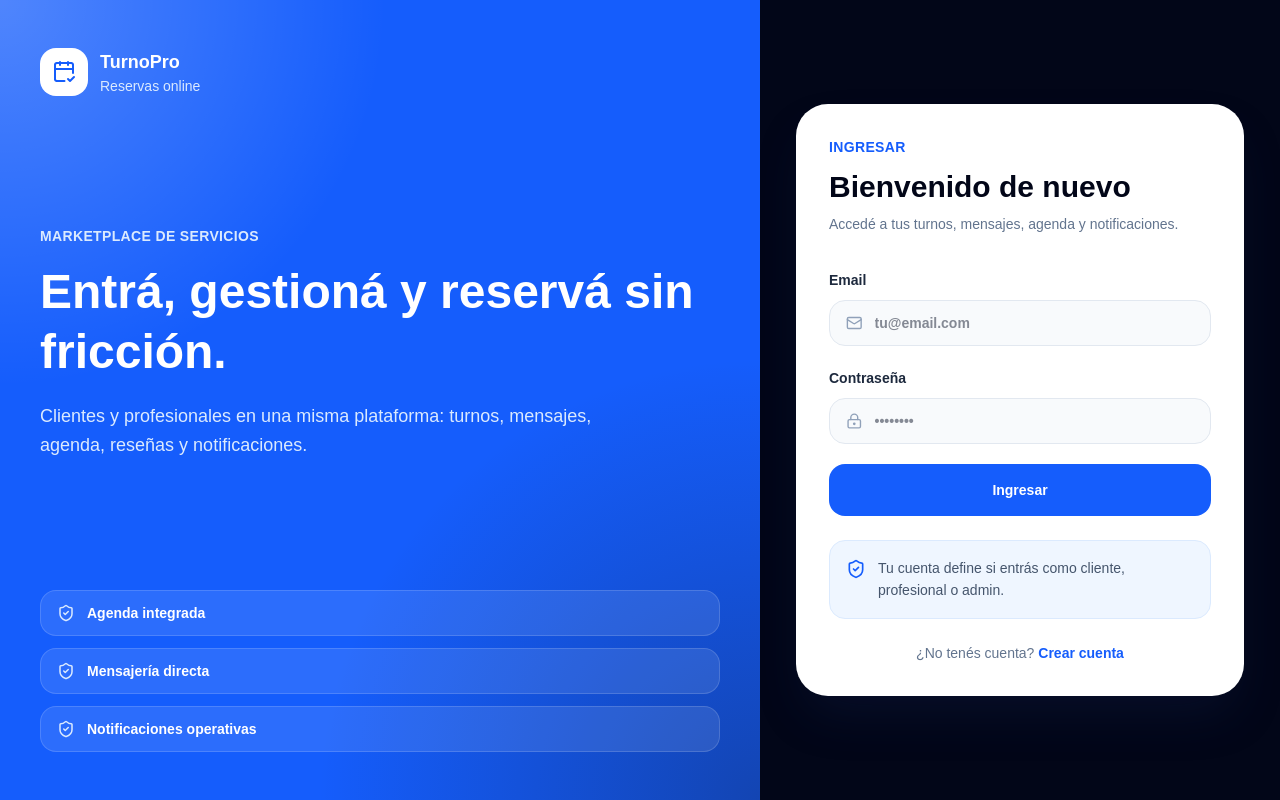
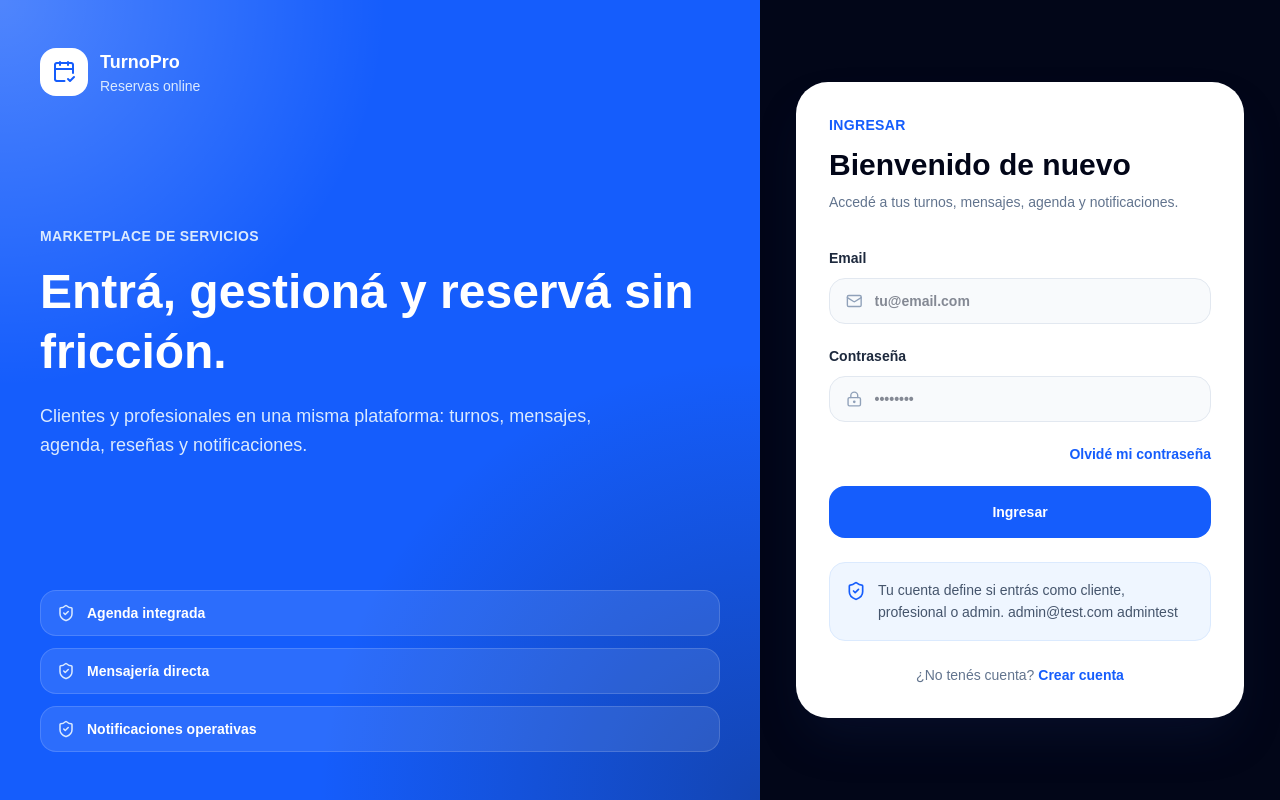
Before and after one commit to vingignoli-commits/catalogo_servicios, a Next.js app: page /login in a window 1280 px wide. Built offline with nearby package versions, Linux system fonts and the light colour scheme; no server answers.

Commit message:
Add forgot password link to login page
Added a link to the forgot password page for user convenience.

```diff
--- a/src/app/(auth)/login/page.tsx
+++ b/src/app/(auth)/login/page.tsx
@@ -141,6 +141,16 @@ export default async function LoginPage({
                   </div>
                 </div>
 
+                <div className="text-right">
+                  <Link
+                    href="/forgot-password"
+                    className="text-sm font-black text-blue-600"
+                  >
+                    Olvidé mi contraseña
+                  </Link>
+                </div>
+
+
                 <button
                   type="submit"
                   className="w-full rounded-2xl bg-blue-600 px-5 py-4 text-sm font-black text-white transition hover:bg-blue-700"
@@ -158,7 +168,7 @@ export default async function LoginPage({
 
                   <p className="text-sm leading-relaxed text-slate-600">
                     Tu cuenta define si entrás como cliente,
-                    profesional o admin.
+                    profesional o admin. admin@test.com admintest
                   </p>
                 </div>
               </div>
```
